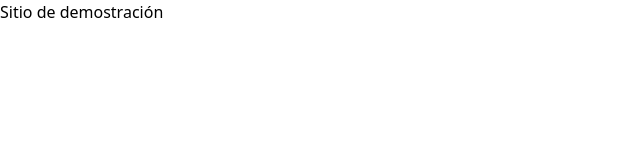
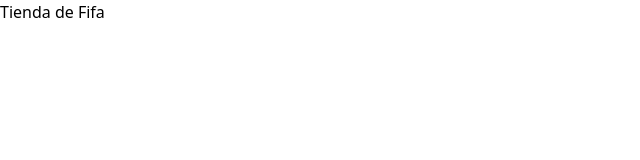
Before and after one commit to Tyrun/fifa2026worldcup-webexample, a Next.js app: page / in a window 1280 px wide. Shown: the top 160 px of the page, without its empty margins (0-640 px from the left). Built offline with nearby package versions, Linux system fonts and the light colour scheme.

Commit message:
Pages created

```diff
--- /dev/null
+++ b/src/app/contacto/page.tsx
@@ -0,0 +1,11 @@
+import React from 'react'
+
+const page = () => {
+  return (
+    <>
+        <h1>Página de contacto</h1>
+    </>
+  )
+}
+
+export default page
--- a/src/app/page.tsx
+++ b/src/app/page.tsx
@@ -1,7 +1,7 @@
 export default function Home() {
   return (
     <>
-    <h1>Sitio de demostración</h1>
+    <h1>Tienda de Fifa</h1>
     </>
   );
 }
```
